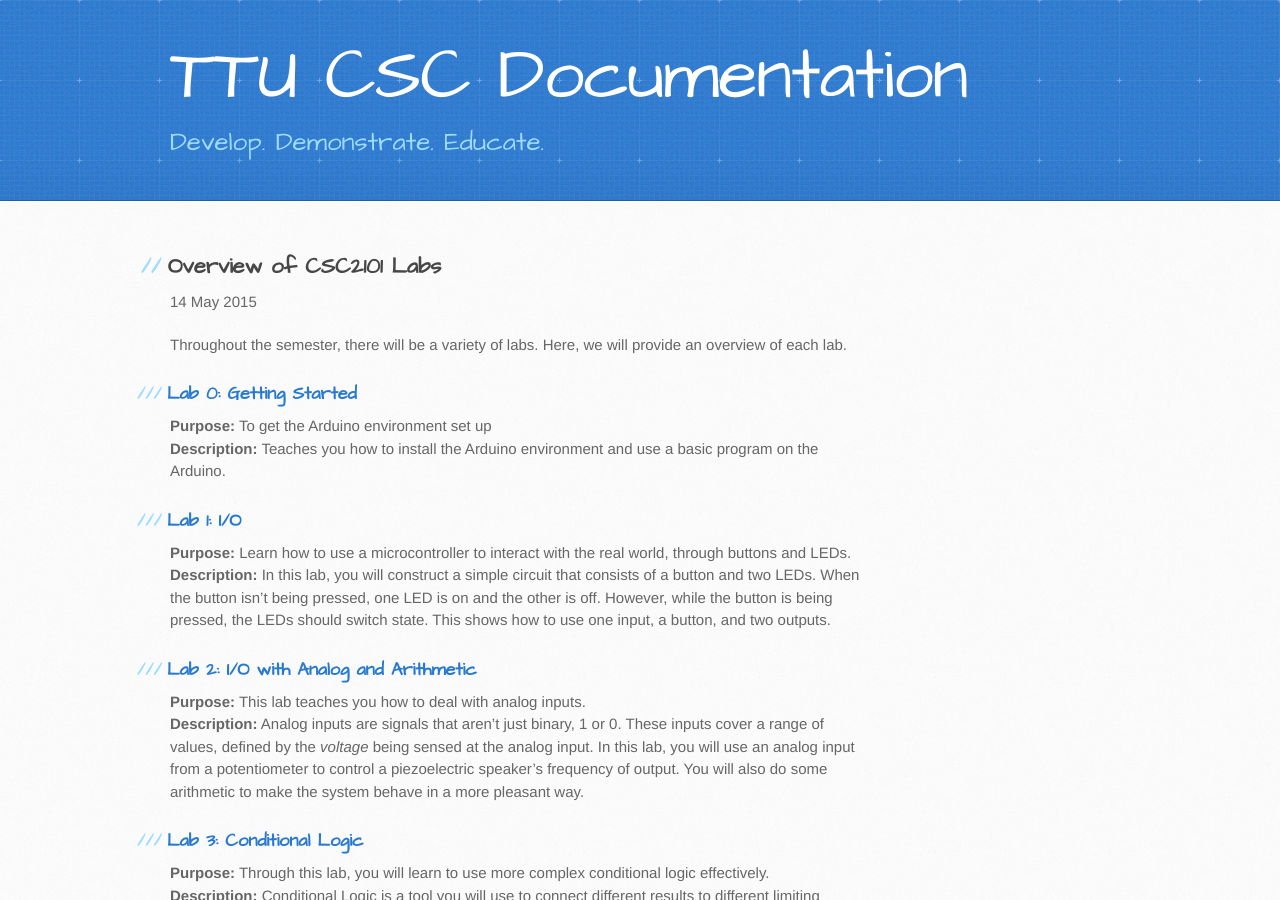
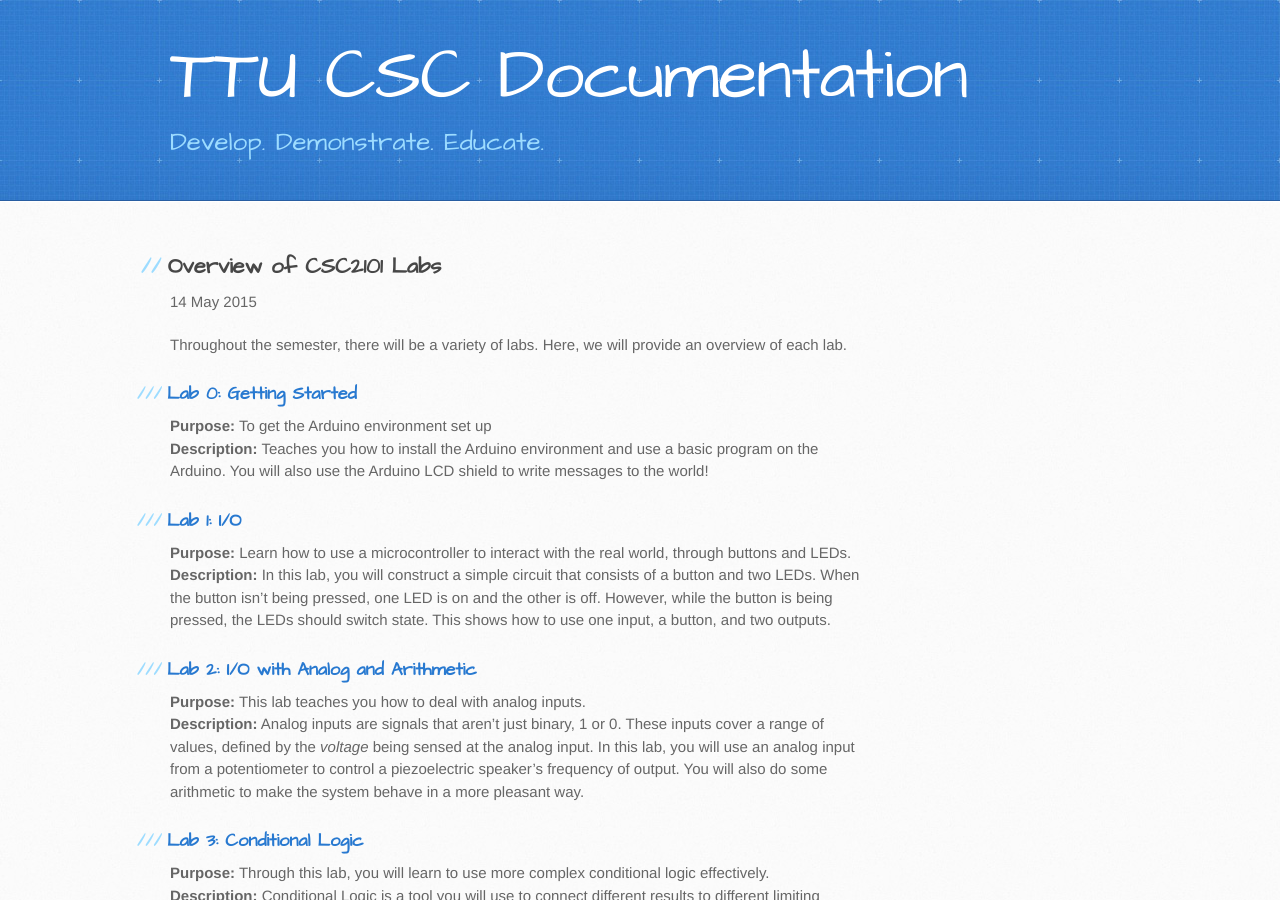
Before and after one commit to TTU-CSC/ttu-csc.github.com, a Jekyll site: the page built from _posts/2015-05-14-labs-overview.markdown, in a window 1280 px wide and 900 px high. Built offline with Jekyll 4.4.1, drawn with Linux system fonts in a browser that asks for light colours.

Commit message:
Update 2015-05-14-labs-overview.markdown

```diff
--- a/_posts/2015-05-14-labs-overview.markdown
+++ b/_posts/2015-05-14-labs-overview.markdown
@@ -9,7 +9,7 @@ Throughout the semester, there will be a variety of labs. Here, we will provide
 
 ### [Lab 0: Getting Started]({% post_url 2015-05-11-getting-started %})
 **Purpose:** To get the Arduino environment set up
-**Description:** Teaches you how to install the Arduino environment and use a basic program on the Arduino.
+**Description:** Teaches you how to install the Arduino environment and use a basic program on the Arduino. You will also use the Arduino LCD shield to write messages to the world!
 
 ### [Lab 1: I/O]({% post_url 2015-05-12-lab-1-IO %})
 **Purpose:** Learn how to use a microcontroller to interact with the real world, through buttons and LEDs.
```
